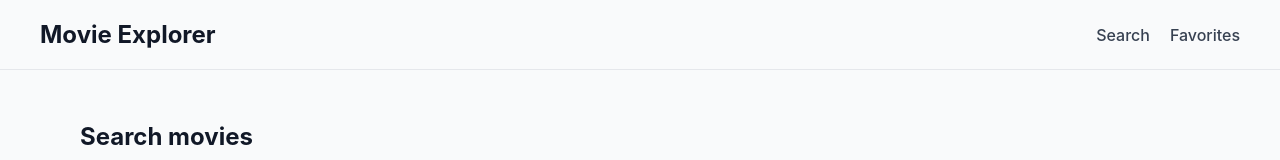
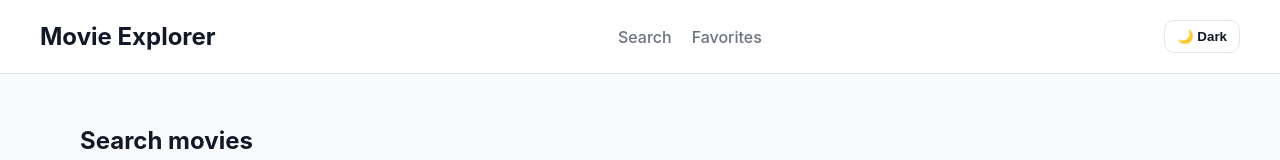
Before and after one commit to Xomik4000/Home-work, a React (Vite) app in the folder movle-explorer/: page / in a window 1280 px wide. Shown: the top 160 px of the page. Built offline with nearby package versions, Linux system fonts and the light colour scheme; no server answers.

Commit message:
add dark and light theme

```diff
--- a/movle-explorer/src/app/App.tsx
+++ b/movle-explorer/src/app/App.tsx
@@ -1,10 +1,13 @@
 import { Outlet } from "react-router-dom";
 import { Header } from "../components/Header/Header";
+import { useTheme } from "../features/theme/hooks/useTheme";
 
 export function App() {
+  const { theme, toggleTheme } = useTheme();
+
   return (
     <>
-      <Header />
+      <Header theme={theme} onToggleTheme={toggleTheme} />
       <main>
         <Outlet />
       </main>
--- a/movle-explorer/src/components/Header/Header.module.css
+++ b/movle-explorer/src/components/Header/Header.module.css
@@ -2,15 +2,17 @@
   display: flex;
   align-items: center;
   justify-content: space-between;
+  gap: 16px;
   padding: 20px 40px;
-  border-bottom: 1px solid #e5e7eb;
+  border-bottom: 1px solid var(--border-color);
+  background: var(--surface-color);
 }
 
 .logo {
   font-size: 24px;
   font-weight: 700;
   text-decoration: none;
-  color: #111827;
+  color: var(--text-color);
 }
 
 .nav {
@@ -20,10 +22,10 @@
 
 .nav a {
   text-decoration: none;
-  color: #374151;
+  color: var(--muted-text-color);
   font-weight: 500;
 }
 
 .nav a:hover {
-  color: #111827;
+  color: var(--text-color);
 }
--- a/movle-explorer/src/components/Header/Header.tsx
+++ b/movle-explorer/src/components/Header/Header.tsx
@@ -1,7 +1,13 @@
 import { NavLink } from "react-router-dom";
+import { ThemeToggle } from "../ThemeToggle/ThemeToggle";
 import styles from "./Header.module.css";
 
-export function Header() {
+type HeaderProps = {
+  theme: "light" | "dark";
+  onToggleTheme: () => void;
+};
+
+export function Header({ theme, onToggleTheme }: HeaderProps) {
   return (
     <header className={styles.header}>
       <NavLink to="/" className={styles.logo}>
@@ -12,6 +18,8 @@ export function Header() {
         <NavLink to="/">Search</NavLink>
         <NavLink to="/favorites">Favorites</NavLink>
       </nav>
+
+      <ThemeToggle theme={theme} onToggle={onToggleTheme} />
     </header>
   );
 }
--- /dev/null
+++ b/movle-explorer/src/components/ThemeToggle/ThemeToggle.module.css
@@ -0,0 +1,13 @@
+.button {
+  padding: 8px 12px;
+  border: 1px solid var(--border-color);
+  border-radius: 10px;
+  background: var(--surface-color);
+  color: var(--text-color);
+  font-weight: 600;
+  cursor: pointer;
+}
+
+.button:hover {
+  background: var(--muted-color);
+}
--- /dev/null
+++ b/movle-explorer/src/components/ThemeToggle/ThemeToggle.tsx
@@ -0,0 +1,14 @@
+import styles from "./ThemeToggle.module.css";
+
+type ThemeToggleProps = {
+  theme: "light" | "dark";
+  onToggle: () => void;
+};
+
+export function ThemeToggle({ theme, onToggle }: ThemeToggleProps) {
+  return (
+    <button className={styles.button} type="button" onClick={onToggle}>
+      {theme === "light" ? "🌙 Dark" : "☀️ Light"}
+    </button>
+  );
+}
--- /dev/null
+++ b/movle-explorer/src/features/theme/hooks/useTheme.ts
@@ -0,0 +1,27 @@
+import { useEffect, useState } from "react";
+
+type Theme = "light" | "dark";
+
+const THEME_STORAGE_KEY = "movie-explorer:theme";
+
+export function useTheme() {
+  const [theme, setTheme] = useState<Theme>(() => {
+    const savedTheme = localStorage.getItem(THEME_STORAGE_KEY);
+
+    return savedTheme === "dark" ? "dark" : "light";
+  });
+
+  useEffect(() => {
+    document.documentElement.dataset.theme = theme;
+    localStorage.setItem(THEME_STORAGE_KEY, theme);
+  }, [theme]);
+
+  const toggleTheme = () => {
+    setTheme((currentTheme) => (currentTheme === "light" ? "dark" : "light"));
+  };
+
+  return {
+    theme,
+    toggleTheme,
+  };
+}
--- a/movle-explorer/src/index.css
+++ b/movle-explorer/src/index.css
@@ -1,3 +1,25 @@
+:root {
+  --bg-color: #f9fafb;
+  --surface-color: #ffffff;
+  --text-color: #111827;
+  --muted-text-color: #6b7280;
+  --border-color: #e5e7eb;
+  --muted-color: #e5e7eb;
+  --primary-color: #111827;
+  --primary-hover-color: #374151;
+}
+
+:root[data-theme="dark"] {
+  --bg-color: #111827;
+  --surface-color: #1f2937;
+  --text-color: #f9fafb;
+  --muted-text-color: #d1d5db;
+  --border-color: #374151;
+  --muted-color: #374151;
+  --primary-color: #f9fafb;
+  --primary-hover-color: #d1d5db;
+}
+
 * {
   box-sizing: border-box;
 }
@@ -9,10 +31,10 @@ body {
     system-ui,
     -apple-system,
     BlinkMacSystemFont,
-    'Segoe UI',
+    "Segoe UI",
     sans-serif;
-  background: #f9fafb;
-  color: #111827;
+  background: var(--bg-color);
+  color: var(--text-color);
 }
 
 main {
```
